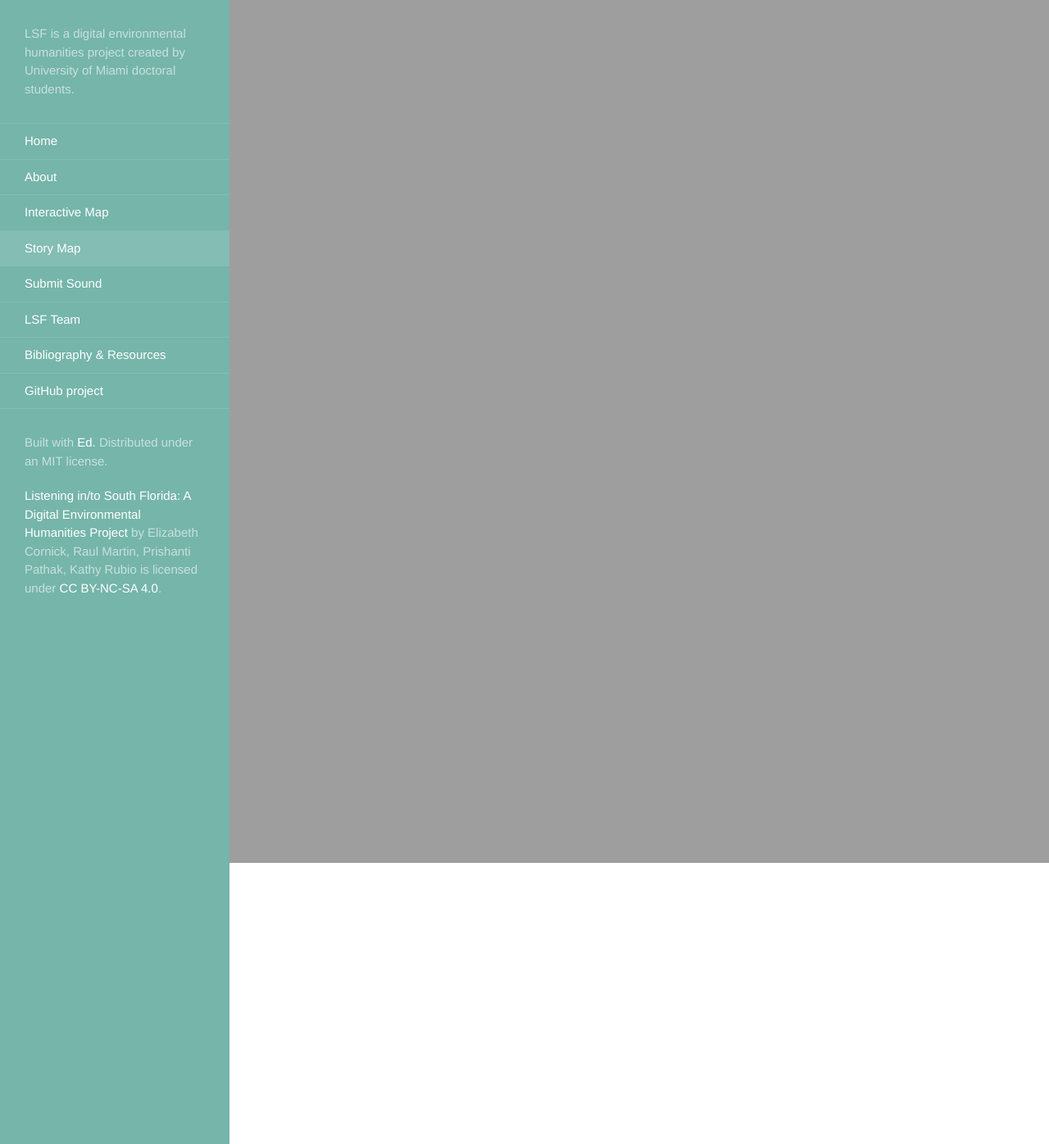
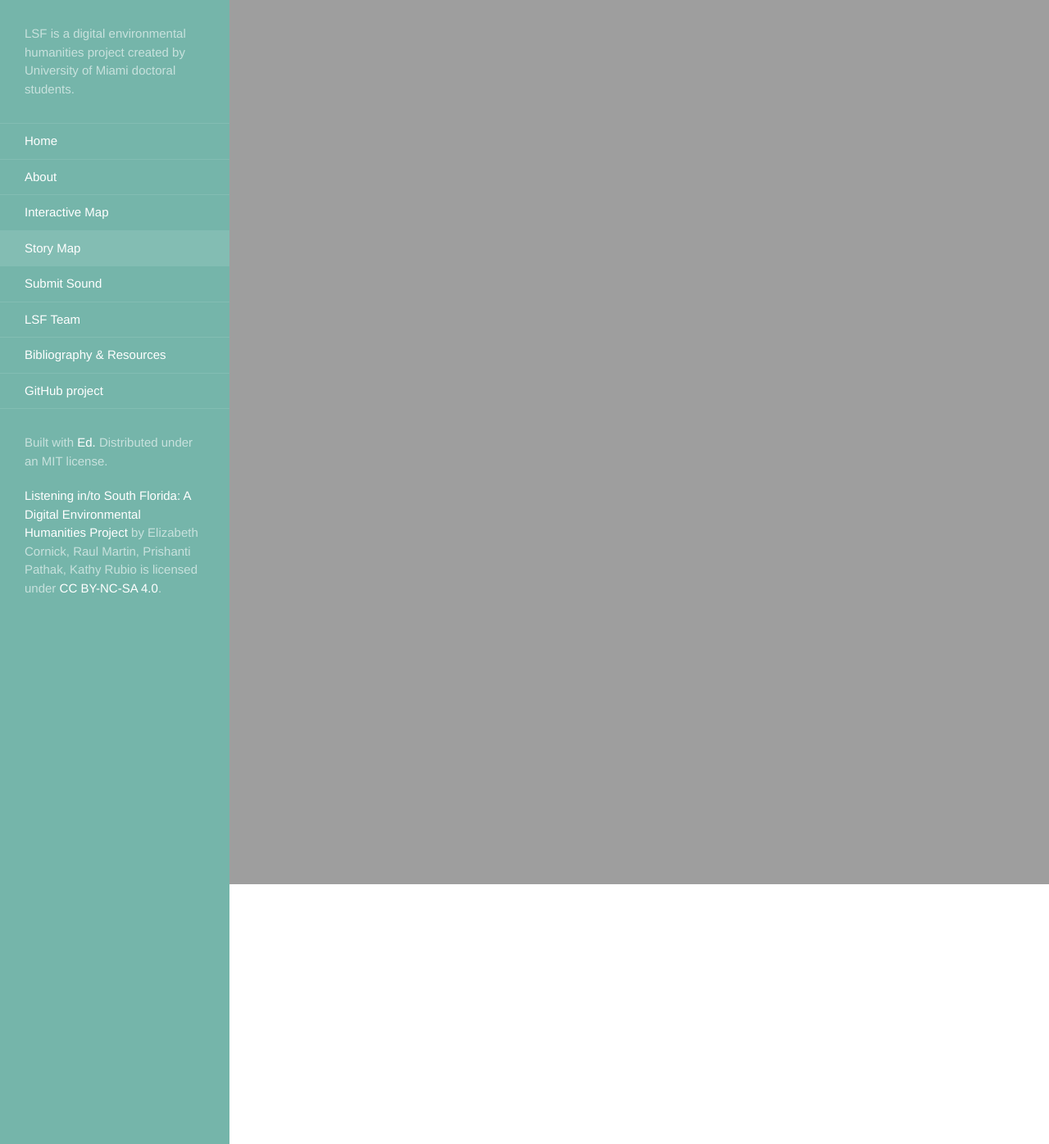
Before and after one commit to rm4-25/lsf_3, a Jekyll site: the page built from Story Map.html, in a window 1280 px wide and 1396 px high. Shown: the whole window at 82% size. Built offline with Jekyll 4.4.1, drawn with Linux system fonts in a browser that asks for light colours.

Commit message:
Update Story Map.html
iframe element from 80% to 82%

```diff
--- a/Story Map.html
+++ b/Story Map.html
@@ -26,7 +26,7 @@ order: 4
             bottom: 0;
             right: 0;
             width: 100%;
-            height: 80%;
+            height: 82%;
             border: none;
         }
 </style>
```
